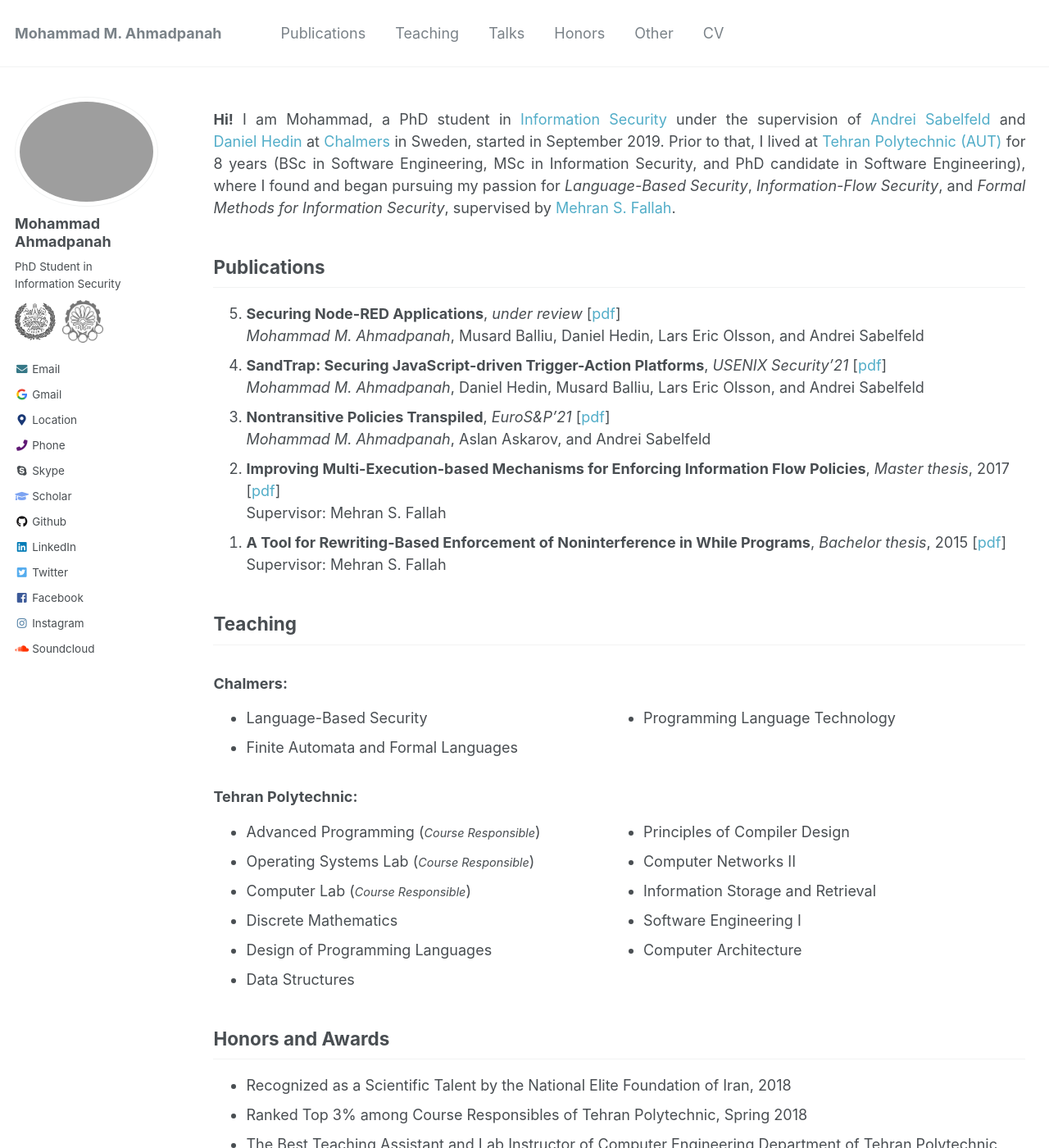
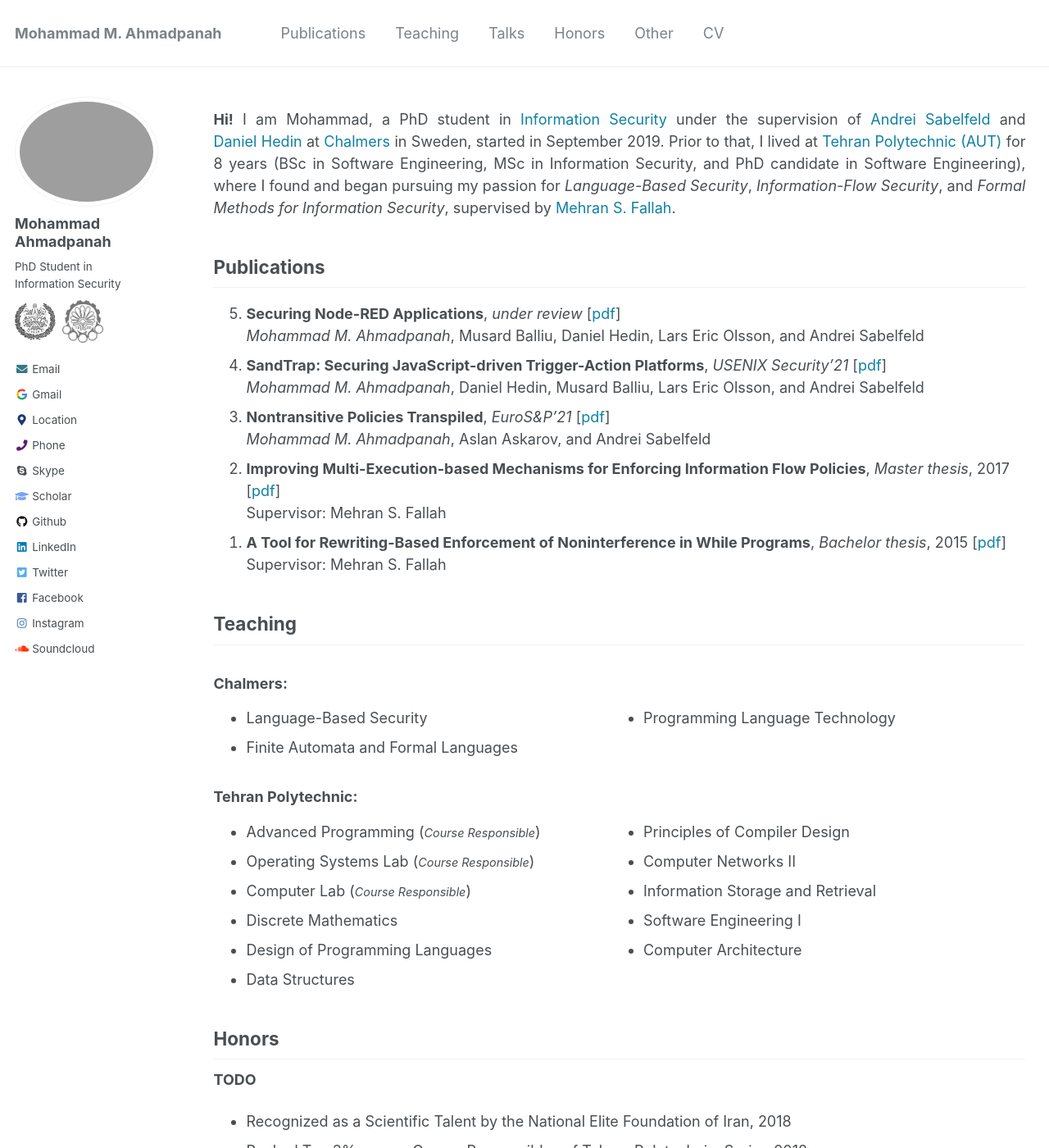
Before and after one commit to smahmadpanah/smahmadpanah.github.io, a Jekyll site: the page built from _pages/about.md, in a window 1280 px wide and 1400 px high. Shown: the whole window at 82% size. Built offline with Jekyll 4.4.1, drawn with Linux system fonts in a browser that asks for light colours.

Commit message:
hyperlink color

```diff
--- a/_pages/about.md
+++ b/_pages/about.md
@@ -56,8 +56,9 @@ Teaching
 <li> Computer Architecture</li>
 </ul>
 
-Honors and Awards
+Honors
 ----
+**TODO**
 - Recognized as a Scientific Talent by the National Elite Foundation of Iran, 2018
 - Ranked Top 3% among Course Responsibles of Tehran Polytechnic, Spring 2018
 - The Best Teaching Assistant and Lab Instructor of Computer Engineering Department of Tehran Polytechnic, Spring 2016, Spring 2017, and Fall 2017
--- a/_sass/_variables.scss
+++ b/_sass/_variables.scss
@@ -64,7 +64,7 @@ $primary-color              : #7a8288;
 $success-color              : #62c462;
 $warning-color              : #f89406;
 $danger-color               : #ee5f5b;
-$info-color                 : #52adc8;
+$info-color                 : #0f81a2;
 
 /* brands */
 $behance-color              : #1769FF;
```
Also changed, not shown: 3 other files.
